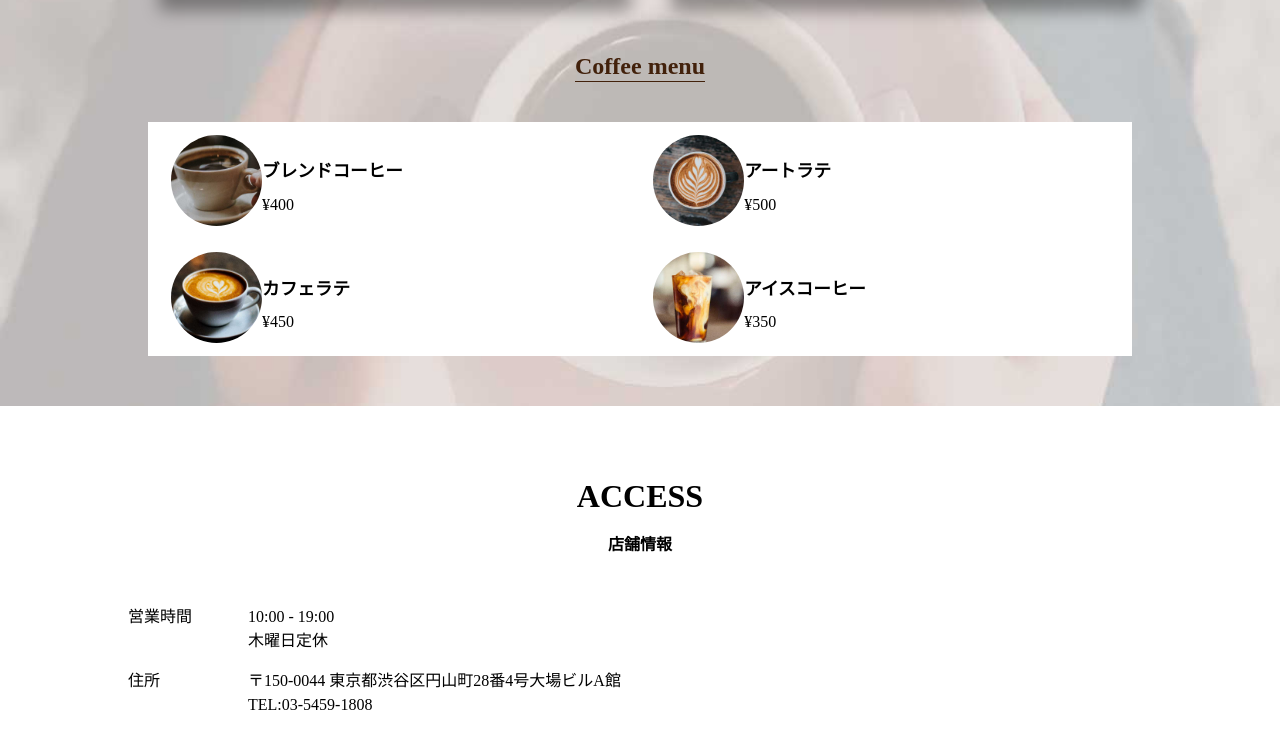
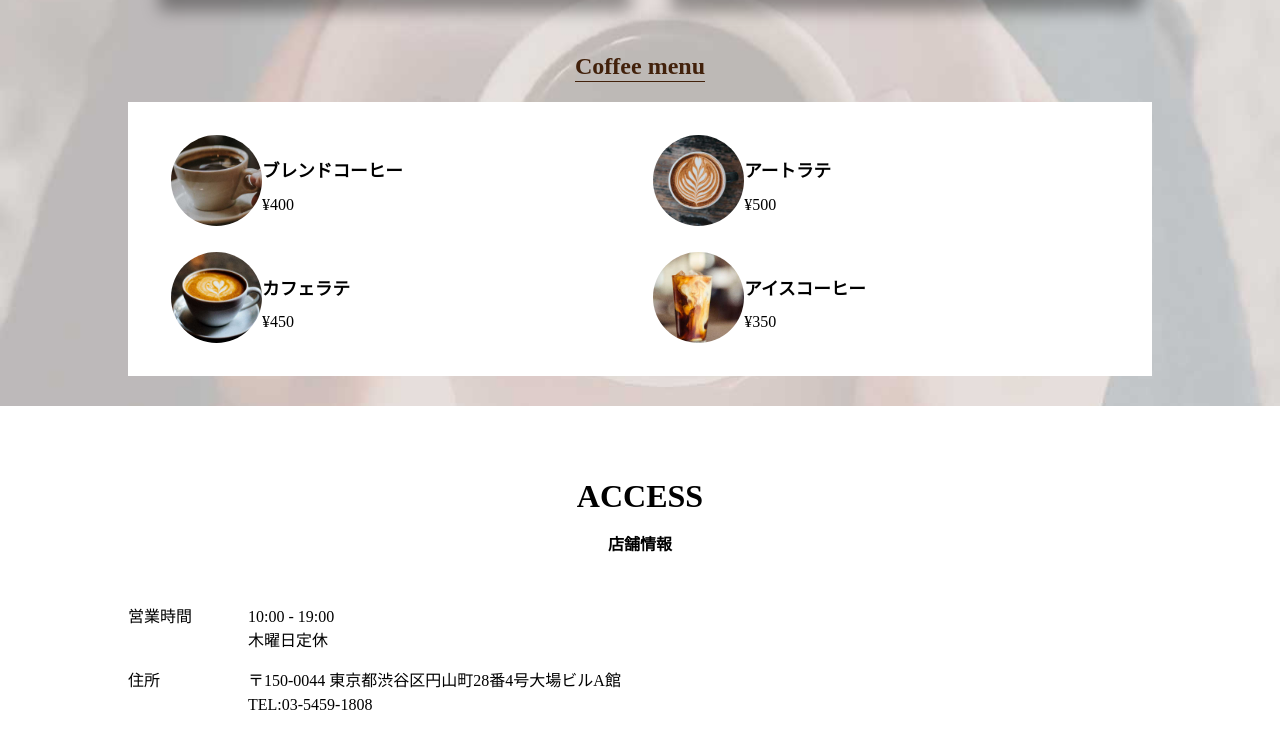
Before and after one commit to michio-tandf/sample_cafe, a plain HTML site: page index.html in a window 1280 px wide. Shown: the part 1632-2380 px from the top of the page. Drawn offline with Linux system fonts and the light colour scheme; grey boxes are pictures that could not be loaded.

Commit message:
課題の再提出です

```diff
--- a/css/main.css
+++ b/css/main.css
@@ -4,7 +4,6 @@ html {
 }
 body {
   position: relative;
-  padding-bottom: 75px;
   min-height: 100%;
 }
 li {
@@ -148,7 +147,7 @@ h2{
    flex-direction: row;
    justify-content: center;
    background-color: #fff;
-   margin: 20px;
+   padding: 20px;
 
 }
 .cafe_menu_li{
@@ -174,6 +173,7 @@ line-height: 1.5em;
 
 .footer{
   background-color: #251205;
+  height: 75px;
 }
 .footer_list{
   display: flex;
```
